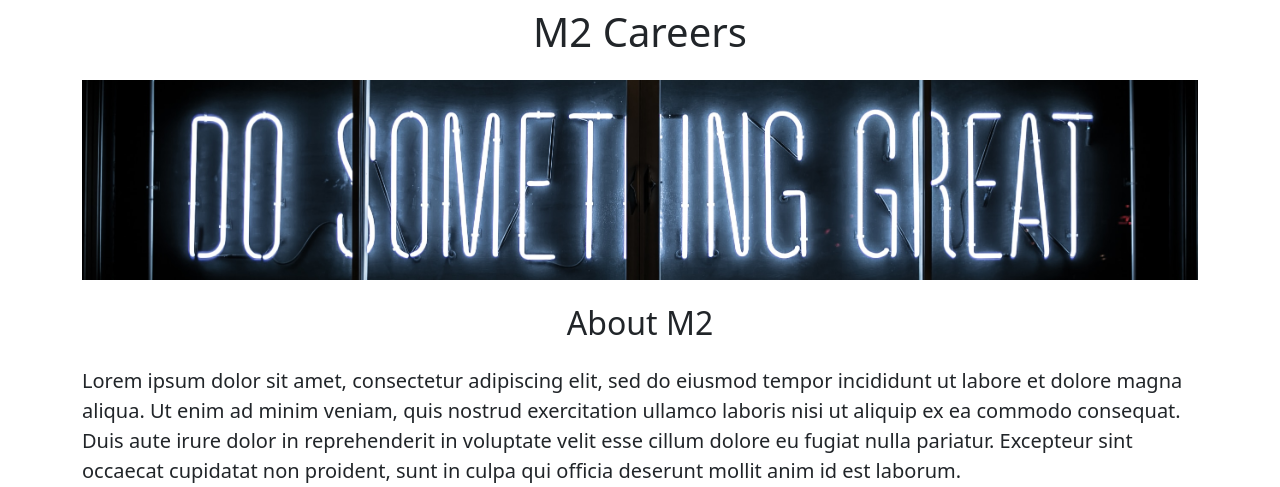
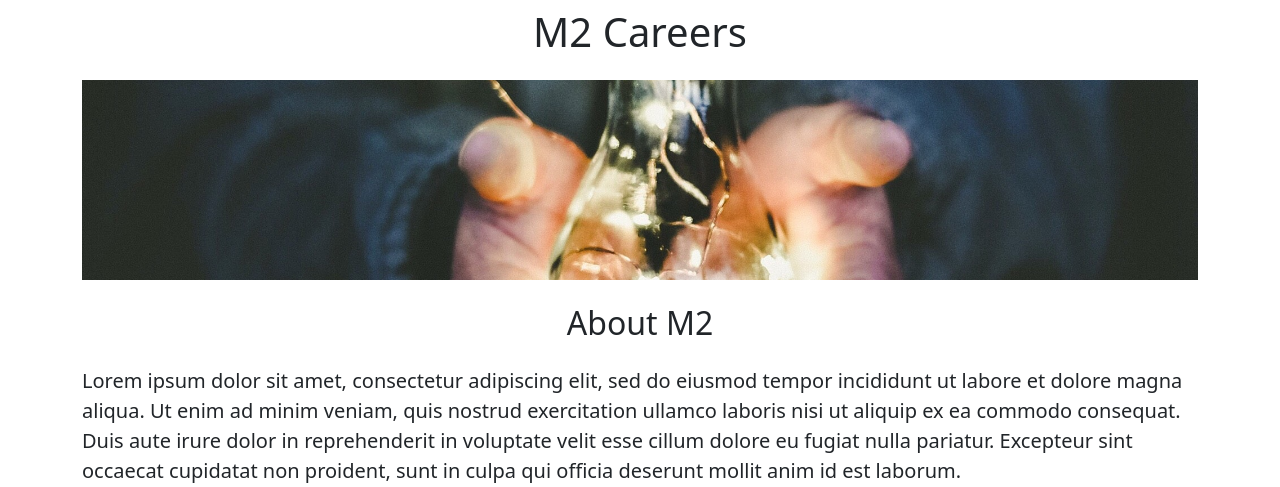
Before and after one commit to mahatsandeep/mahat-careers-website, a Flask app: page / in a window 1280 px wide. Shown: the top 487 px of the page. Run offline with Flask 3, Linux system fonts and the light colour scheme.

Commit message:
Banner change

```diff
--- a/templates/index.html
+++ b/templates/index.html
@@ -19,7 +19,7 @@
   <body>
     <div class ="container">
   <h1 class="text-center mt-2 mb-4">{{company_name}} Careers</h1>
-      <img class="img-fluid" id = "banner" src="/static/banner1.jpg" alt="hamro chirta">
+      <img class="img-fluid" id = "banner" src="/static/banner.jpg" alt="hamro chirta">
     <h2 class="text-center mt-2 mb-4" > About M2</h2>
     <p class="lead">
     Lorem ipsum dolor sit amet, consectetur adipiscing elit, sed do eiusmod tempor incididunt ut labore et dolore magna aliqua. Ut enim ad minim veniam, quis nostrud exercitation ullamco laboris nisi ut aliquip ex ea commodo consequat. Duis aute irure dolor in reprehenderit in voluptate velit esse cillum dolore eu fugiat nulla pariatur. Excepteur sint occaecat cupidatat non proident, sunt in culpa qui officia deserunt mollit anim id est laborum.
```
Also changed, not shown: 1 other file.
